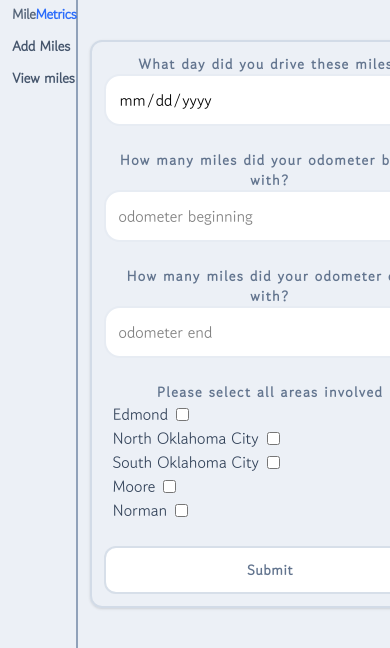
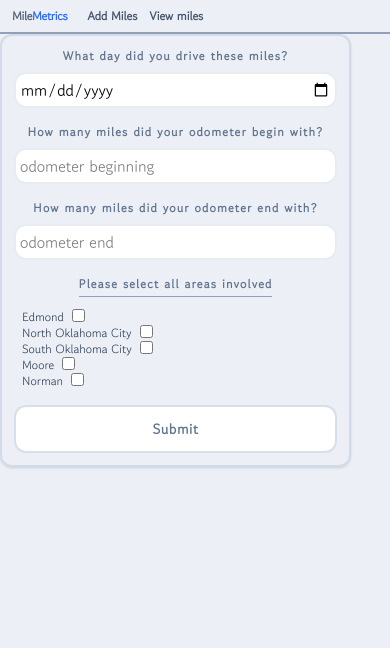
Before and after one commit to TFS405/mile-metrics, a React (Vite) app: page /add-miles in a window 390 px wide. Shown: the top 648 px of the page. Built offline with nearby package versions, Linux system fonts and the light colour scheme.

Commit message:
refactor: 💡 begin responsive design for sidebar and form 320px

```diff
--- a/src/features/mileage/AddMiles.jsx
+++ b/src/features/mileage/AddMiles.jsx
@@ -25,12 +25,12 @@ export default function AddMilesForm() {
 		<Form
 			onSubmit={handleSubmit}
 			method="POST"
-			className="flex h-fit w-full flex-col gap-6 rounded-xl border-2 border-slate-300/75 p-3 shadow-sm"
+			className="flex h-fit flex-col gap-4 rounded-xl border-2 border-slate-300/75 p-3 shadow-sm sm:w-full sm:gap-6"
 		>
 			<div className="flex flex-col">
 				<label
 					htmlFor="form-date"
-					className="text-center text-sm font-semibold tracking-widest text-slate-500"
+					className="text-center text-xs font-semibold tracking-widest text-slate-500 sm:text-sm"
 				>
 					What day did you drive these miles?
 				</label>
@@ -38,14 +38,14 @@ export default function AddMilesForm() {
 					id="form-date"
 					name="date"
 					type="date"
-					className="rounded-2xl border-2 border-slate-200/80 bg-white p-3 placeholder-slate-500/0"
+					className="mt-2 rounded-xl border-2 border-slate-200/80 bg-white p-1 placeholder-slate-500/0 sm:p-3"
 				/>
 			</div>
 
 			<div className="flex flex-col">
 				<label
 					htmlFor="initial-odometer"
-					className="text-center text-sm font-semibold tracking-widest text-slate-500"
+					className="text-center text-xs font-semibold tracking-widest text-slate-500 sm:text-sm"
 				>
 					How many miles did your odometer begin with?
 				</label>
@@ -54,14 +54,14 @@ export default function AddMilesForm() {
 					name="initialMiles"
 					type="number"
 					placeholder="odometer beginning"
-					className="rounded-2xl border-2 border-slate-200/80 bg-white p-3"
+					className="mt-2 rounded-xl border-2 border-slate-200/80 bg-white p-1 sm:p-3"
 				/>
 			</div>
 
 			<div className="flex flex-col">
 				<label
 					htmlFor="odometer-end"
-					className="text-center text-sm font-semibold tracking-widest text-slate-500"
+					className="text-center text-xs font-semibold tracking-widest text-slate-500 sm:text-sm"
 				>
 					How many miles did your odometer end with?
 				</label>
@@ -70,16 +70,16 @@ export default function AddMilesForm() {
 					name="endingMiles"
 					type="number"
 					placeholder="odometer end"
-					className="rounded-2xl border-2 border-slate-200/80 bg-white p-3"
+					className="mt-2 rounded-xl border-2 border-slate-200/80 bg-white p-1 sm:p-3"
 				/>
 			</div>
 
-			<fieldset>
-				<legend className="text-center text-sm font-semibold tracking-widest text-slate-500">
+			<fieldset className="text-xs">
+				<legend className="border-b border-b-slate-400 pb-1 text-center text-xs font-semibold tracking-widest text-slate-500 sm:text-sm">
 					Please select all areas involved
 				</legend>
 
-				<div>
+				<div className="mt-3">
 					<label htmlFor="area-edmond" className="p-2 text-slate-700">
 						Edmond
 					</label>
--- a/src/pages/AddMilesPage.jsx
+++ b/src/pages/AddMilesPage.jsx
@@ -4,7 +4,7 @@ import MileageSideRail from '../ui/MileageSideRail';
 
 export default function AddMilesPage() {
 	return (
-		<main className="mt-10 w-full max-w-2xl">
+		<main className="max-w-9/10 justify-end sm:mt-10 sm:w-full sm:max-w-11">
 			<AddMilesForm />
 		</main>
 	);
--- a/src/ui/AppLayout.jsx
+++ b/src/ui/AppLayout.jsx
@@ -3,10 +3,10 @@ import { Outlet } from 'react-router';
 
 export default function AppLayout() {
 	return (
-		<div className="flex h-screen overflow-hidden">
+		<div className="h-screen overflow-hidden sm:flex">
 			<Sidebar />
 
-			<main className="flex flex-1 justify-center">
+			<main className="flex h-full flex-col">
 				<Outlet />
 			</main>
 		</div>
--- a/src/ui/Sidebar.jsx
+++ b/src/ui/Sidebar.jsx
@@ -2,14 +2,14 @@ import { Link } from 'react-router';
 
 export default function Sidebar() {
 	return (
-		<div className="pr- mx-3 flex h-full w-20 flex-col border-r-2 border-r-slate-400 pt-1">
+		<div className="flex w-full gap-2 border-b-2 border-b-slate-400 px-3 py-2 sm:mx-3 sm:h-full sm:w-20 sm:flex-col sm:border-r-2 sm:border-r-slate-400">
 			<Link>
-				<h1 className="text-sm font-extrabold tracking-tight">
+				<h1 className="text-xs font-extrabold tracking-tight sm:text-sm">
 					<span className="text-slate-600/90">Mile</span>
 					<span className="text-blue-600/90">Metrics</span>
 				</h1>
 			</Link>
-			<ul className="flex flex-col gap-3 pt-3 text-sm font-semibold text-slate-600">
+			<ul className="ml-3 flex gap-3 text-xs font-semibold text-slate-600 sm:flex-col sm:pt-3 sm:text-sm">
 				<li>
 					<Link to={'/add-miles'}>Add Miles</Link>
 				</li>
```
